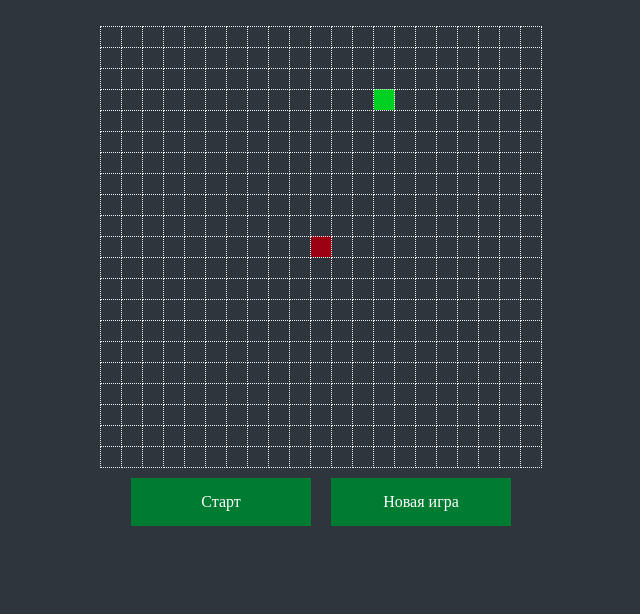
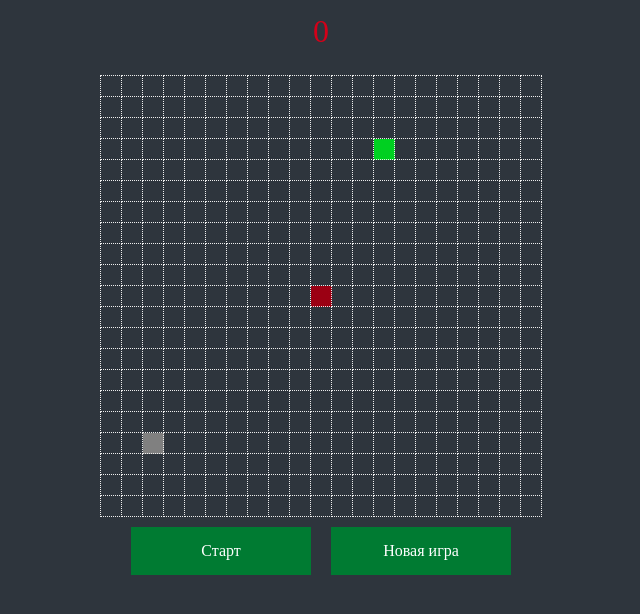
Before and after one commit to KazancevVitaly/javaScriptGeekBrains, a plain HTML site: page index.html in a window 1280 px wide. Shown: the whole page, without its empty margins (319-959 px from the left). Drawn offline with Linux system fonts and the light colour scheme.

Commit message:
snake-homework

```diff
--- a/index.html
+++ b/index.html
@@ -6,6 +6,9 @@
     <link rel="stylesheet" href="style.css">
 </head>
 <body>
+  <div id="game-score">
+      <span id="score-count">0</span>
+  </div>
    <div id="game-wrap">
     <table id="game"></table>
 </div>
--- a/snake.js
+++ b/snake.js
@@ -1,4 +1,14 @@
 "use strict";
+
+/*
+ * Задание 1. Выводить счёт в режиме реального времени.
+ */
+
+/*
+ * Задание 2.  Генерировать временные препятствия на поле.
+ */
+
+// настройки игры
 const settings = {
     rowsCount: 21,
     colsCount: 21,
@@ -6,28 +16,34 @@ const settings = {
     winFoodCount: 50,
 };
 
+// получение настроек и провверка настроек
 const config = {
     settings,
     init(userSettings = {}) {
         Object.assign(this.settings, userSettings);
     },
 
+    // строки
     getRowsCount() {
         return this.settings.rowsCount;
     },
 
+    //колонки
     getColsCount() {
         return this.settings.colsCount;
     },
 
+    // скорость
     getSpeed() {
         return this.settings.speed;
     },
 
+    // счет для победы
     getWinFoodCount() {
         return this.settings.winFoodCount;
     },
 
+    //валидация настроек игры
     validate() {
         const result = {
             isValid: true,
@@ -58,10 +74,12 @@ const config = {
     },
 };
 
+// Карта
 const map = {
     cells: null, // {x1_y1: td, x1_y2: td}
     usedCells: null,
 
+    // построение игрового поля
     init(rowsCount, colsCount) {
         const table = document.getElementById('game');
         table.innerHTML = '';
@@ -84,7 +102,8 @@ const map = {
         }
     },
 
-    render(snakePointsArray, foodPoint) {
+    //отображаем объекты на игровом поле
+    render(snakePointsArray, foodPoint, stonePoint) {
         for (const cell of this.usedCells) {
             cell.className = 'cell';
         }
@@ -100,28 +119,38 @@ const map = {
         const foodCell = this.cells[`x${foodPoint.x}_y${foodPoint.y}`];
         foodCell.classList.add('food');
         this.usedCells.push(foodCell);
+
+        //задание два. получаем элемент ячейки с камнем.
+        const stoneCell = this.cells[`x${stonePoint.x}_y${stonePoint.y}`];
+        stoneCell.classList.add('stone');
+        this.usedCells.push(stoneCell);
     },
 };
 
+//змейка
 const snake = {
     body: null,
     direction: null,
     lastStepDirection: null,
 
+    // инициализируем змейку
     init(startBody, direction) {
         this.body = startBody;
         this.direction = direction;
         this.lastStepDirection = direction;
     },
 
+    // массив змейки
     getBody() {
         return this.body;
     },
 
+    // предыущее направление змейки
     getLastStepDirection() {
         return this.lastStepDirection;
     },
 
+    //направление змейки
     setDirection(direction) {
         this.direction = direction;
     },
@@ -180,6 +209,27 @@ const food = {
     },
 };
 
+// задание 2. объект камень
+const stone = {
+    x: null,
+    y: null,
+    getStoneCoordinates() {
+        return {
+            x: this.x,
+            y: this.y,
+        }
+    },
+
+    setStoneCoordinates(point) {
+        this.x = point.x;
+        this.y = point.y;
+    },
+
+    isOnStonePoint(point) {
+        return this.x === point.x && this.y === point.y;
+    },
+};
+
 const status = {
     condition: null,
 
@@ -204,12 +254,39 @@ const status = {
     },
 };
 
+// задание 1
+const score = {
+    count: null,
+    countEl: null,
+
+    init() {
+        this.countEl = document.getElementById('score-count');
+        this.drop();
+    },
+
+    increment() {
+        this.count++;
+        this.render();
+    },
+
+    drop() {
+        this.count = 0;
+        this.render();
+    },
+
+    render() {
+        this.countEl.textContent = this.count;
+    }
+};
+
 const game = {
     config,
     map,
     snake,
     food,
+    stone,
     status,
+    score,
     tickInterval: null,
 
     init(userSettings) {
@@ -225,14 +302,19 @@ const game = {
 
         this.map.init(this.config.getRowsCount(), this.config.getColsCount());
 
+        // задание 1
+        this.score.init();
         this.setEventHandlers();
         this.reset();
     },
 
     reset() {
         this.stop();
+        this.score.drop();
         this.snake.init(this.getStartSnakeBody(), 'up');
         this.food.setCoordinates(this.getRandomFreeCoordinates());
+        //задание 2 ставим камень на карту
+        this.stone.setStoneCoordinates(this.getRandomFreeCoordinates());
         this.render();
     },
 
@@ -261,6 +343,7 @@ const game = {
 
         if (this.food.isOnPoint(this.snake.getNextStepHeadPoint())) {
             this.snake.growUp();
+            this.score.increment();
             this.food.setCoordinates(this.getRandomFreeCoordinates());
 
             if (this.isGameWon()) {
@@ -302,7 +385,7 @@ const game = {
     },
 
     getRandomFreeCoordinates() {
-        const exclude = [this.food.getCoordinates(), ...this.snake.getBody()];
+        const exclude = [this.stone.getStoneCoordinates(), this.food.getCoordinates(), ...this.snake.getBody()];
 
         while (true) {
             const rndPoint = {
@@ -327,7 +410,7 @@ const game = {
     },
 
     render() {
-        this.map.render(this.snake.getBody(), this.food.getCoordinates());
+        this.map.render(this.snake.getBody(), this.food.getCoordinates(), this.stone.getStoneCoordinates());
     },
 
     playClickHandler() {
@@ -379,4 +462,4 @@ const game = {
     },
 };
 
-game.init();
+window.onload = game.init();
--- a/style.css
+++ b/style.css
@@ -44,3 +44,15 @@ td.cell{
 .disabled:hover{
     background: #7c7c7c;
 }
+
+#game-score {
+    margin-top: 1%;
+    text-align: center;
+    font-family: "Lobster", serif;
+    font-size: 2em;
+    color: #d40019;
+}
+
+.stone {
+	background-color: gray;
+}
```
